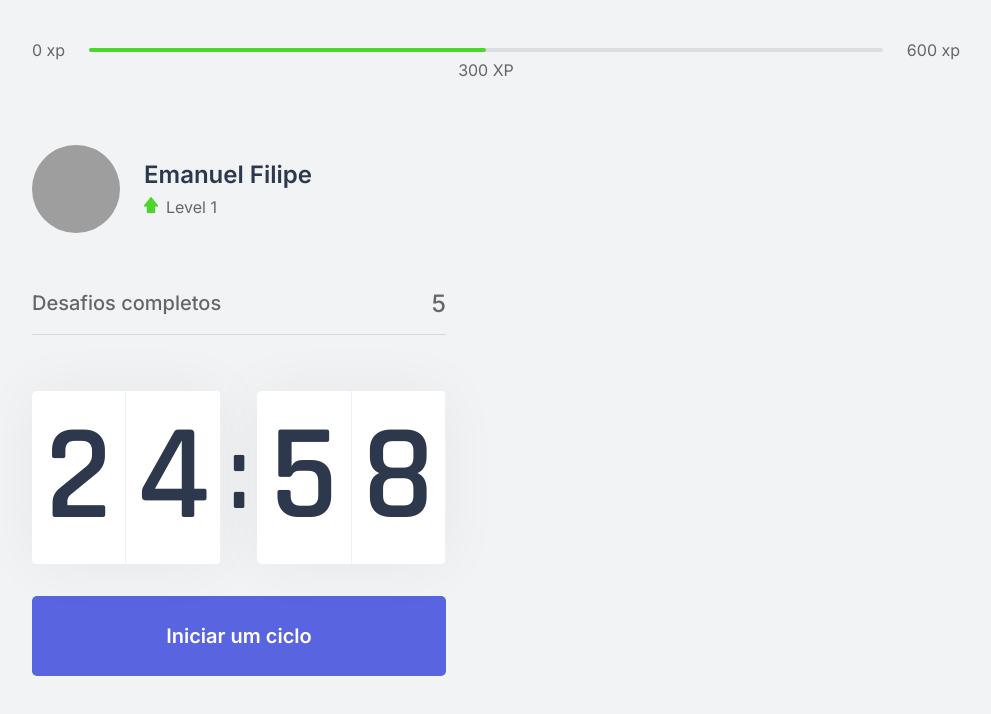
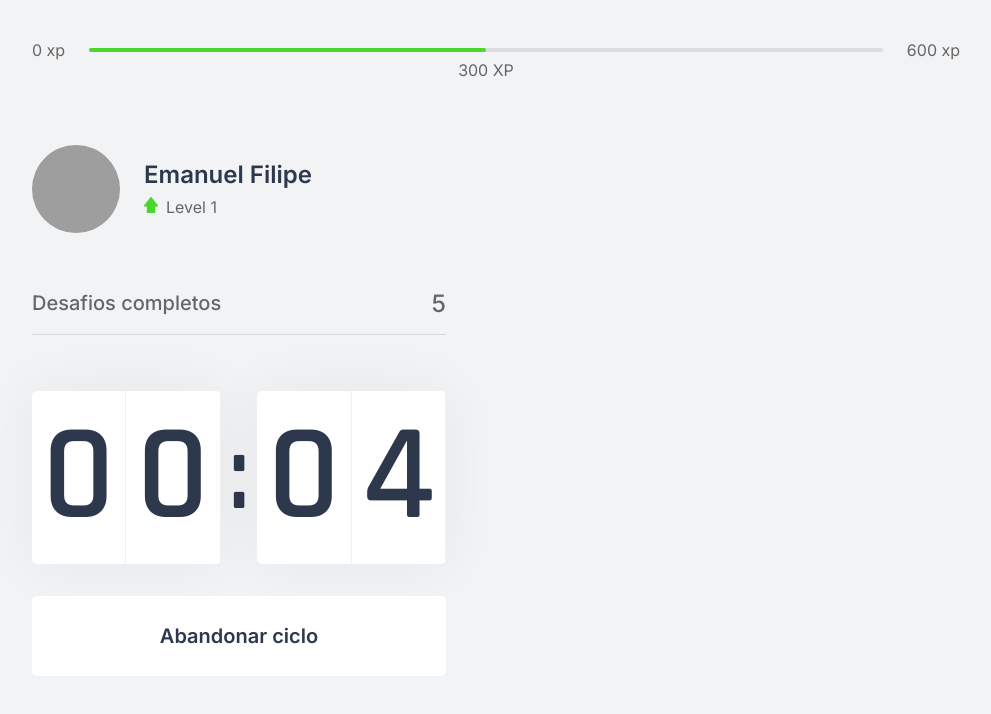
Before and after one commit to eFilipexCode/moveit-next, a Next.js app: page / in a window 1280 px wide. Both pictures are taken after a click on the button "Iniciar um ciclo". Shown: the top 714 px of the page, without its empty margins (144-1135 px from the left). Built offline with nearby package versions, Linux system fonts and the light colour scheme; grey boxes are pictures that could not be loaded.

Commit message:
Improved countdown button

```diff
--- a/src/components/CountDown.tsx
+++ b/src/components/CountDown.tsx
@@ -1,27 +1,39 @@
-import { useEffect, useState } from 'react';
+import { Fragment, useEffect, useState } from 'react';
 import styles from '../styles/components/CountDown.module.css';
 
 export default function CountDown() {
-    const [time, setTime] = useState(25 * 60);
-    const [active, setActive] = useState(false);
+    const [time, setTime] = useState(0.1 * 60);
+    const [isActive, setIsActive] = useState(false);
+    const [hasFinished, setHasFinished] = useState(false);
 
     const minutes = Math.floor(time / 60);
     const seconds = Math.floor(time % 60);
+
+    let countDownTimeOut: NodeJS.Timeout;
 
     const [minuteLeft, minuteRight] = String(minutes).padStart(2, '0').split('');
     const [secondLeft, secondRight] = String(seconds).padStart(2, '0').split('');
 
     function startCountDown() {
-        setActive(true);
+        setIsActive(true);
+    };
+
+    function resetCountDown() {
+        clearTimeout(countDownTimeOut);
+        setIsActive(false);
+        setTime(25 * 60);
     };
 
     useEffect(() => {
-        if (active && time > 0) {
-            setTimeout(() => {
+        if (isActive && time > 0) {
+            countDownTimeOut = setTimeout(() => {
                 setTime(time - 1);
             }, 1000);
-        }
-    }, [active, time]);
+        } else if (isActive && time === 0) {
+            setHasFinished(true);
+            setIsActive(false);
+        };
+    }, [isActive, time]);
 
     return (
         <div>
@@ -37,9 +49,24 @@ export default function CountDown() {
                 </div>
 
             </div>
-            <button onClick={startCountDown} className={styles.startCountDown}>
-                Iniciar um ciclo
-            </button>
+
+            {hasFinished ? (
+                <button
+                    disabled
+                    className={`${styles.startCountDown}`}>
+                    Ciclo encerrado
+                </button>
+            ) : (<Fragment>
+                {isActive ? (
+                    <button onClick={resetCountDown} className={`${styles.startCountDown} ${styles.countDownButtonActive}`}>
+                        Abandonar ciclo
+                    </button>
+                ) : (
+                        <button onClick={startCountDown} className={styles.startCountDown}>
+                            Iniciar um ciclo
+                        </button>
+                    )}
+            </Fragment>)}
         </div>
     );
 };
--- a/src/styles/components/CountDown.module.css
+++ b/src/styles/components/CountDown.module.css
@@ -55,3 +55,19 @@
 .startCountDown:hover {
     background: var(--blue-dark);
 }
+
+.countDownButtonActive {
+    background-color: var(--white);
+    color: var(--title);
+}
+
+.countDownButtonActive:not(:disabled):hover {
+    background: var(--red);
+    color: var(--white);
+}
+
+.startCountDown:disabled {
+    background: var(--white);
+    color: var(--text);
+    cursor: default;
+}
--- a/src/styles/pages/Home.module.css
+++ b/src/styles/pages/Home.module.css
@@ -7,11 +7,6 @@
     flex-direction: column;
 }
 
-/*
-.leftContainer {
-
-} */
-
 .container section {
     flex: 1;
     display: grid;
```
